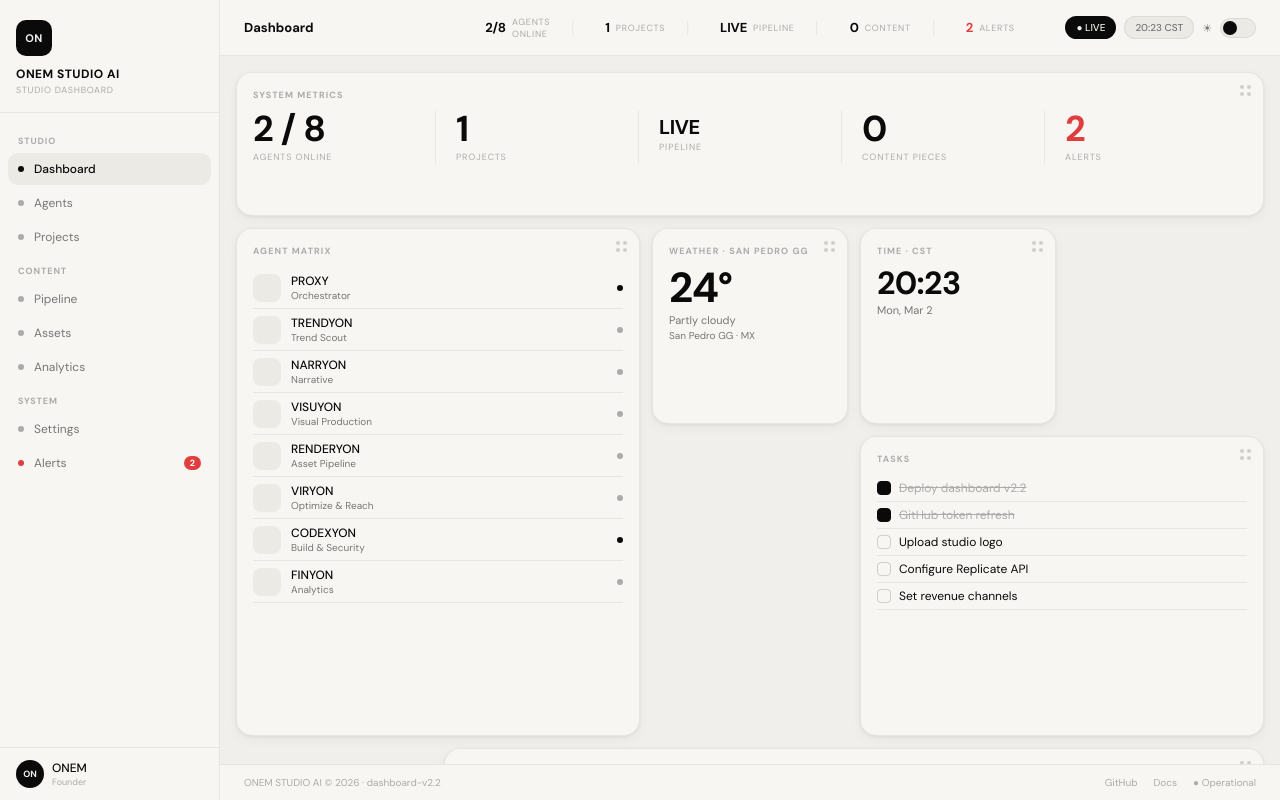
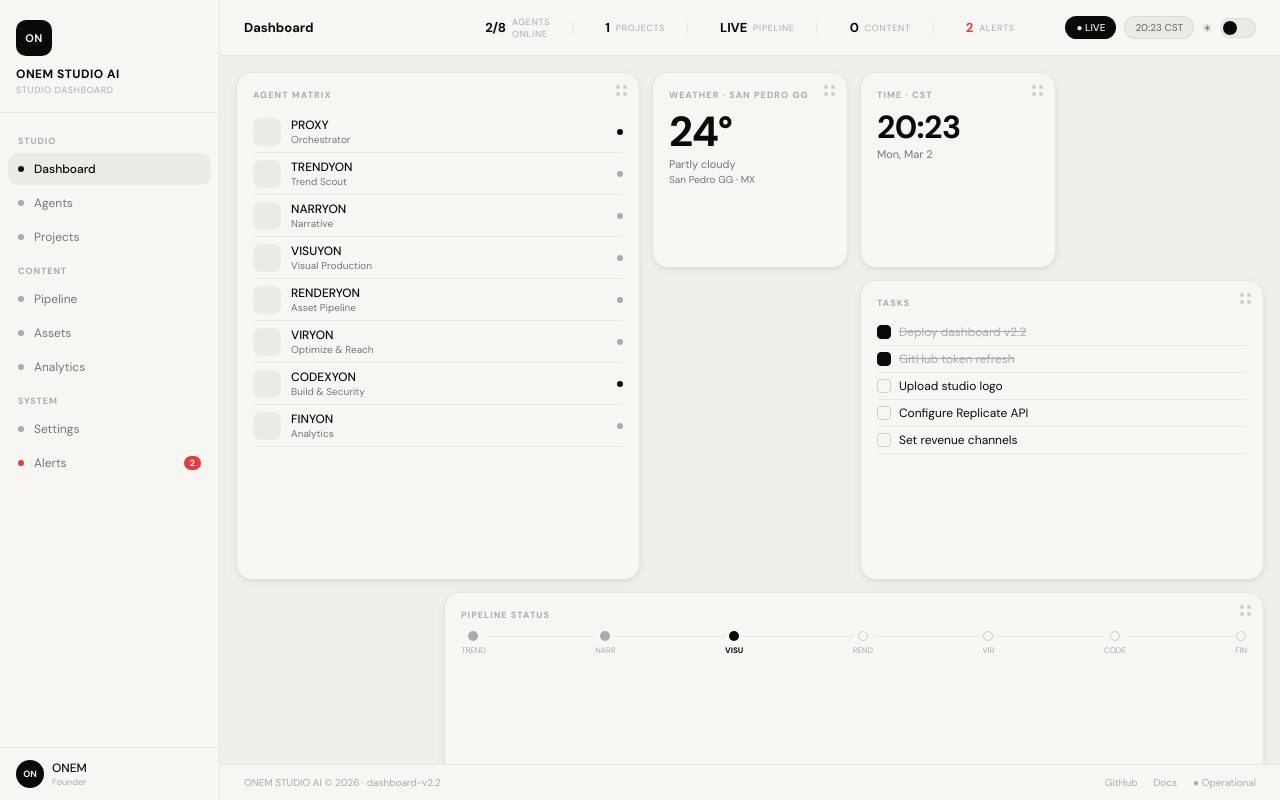
Before and after one commit to proxy42bot/onem-studio-ai, a Next.js app: page / in a window 1280 px wide. Built offline with nearby package versions, Linux system fonts and the light colour scheme.

Commit message:
feat: remove stats widget — metrics moved to topbar center, grid y values shifted up

```diff
--- a/app/page.tsx
+++ b/app/page.tsx
@@ -50,14 +50,13 @@ const pipelineSteps = [
 
 const DEFAULT_LAYOUTS: ResponsiveLayouts = {
   lg: [
-    { i: 'stats',    x: 0, y: 0,  w: 12, h: 3,  minW: 6, minH: 2 },
-    { i: 'agents',   x: 0, y: 3,  w: 4,  h: 10, minW: 2, minH: 4 },
-    { i: 'weather',  x: 4, y: 3,  w: 2,  h: 4,  minW: 2, minH: 3 },
-    { i: 'clock',    x: 6, y: 3,  w: 2,  h: 4,  minW: 2, minH: 3 },
-    { i: 'tasks',    x: 8, y: 3,  w: 4,  h: 6,  minW: 2, minH: 4 },
-    { i: 'pipeline', x: 4, y: 7,  w: 8,  h: 4,  minW: 4, minH: 3 },
-    { i: 'alerts',   x: 0, y: 13, w: 5,  h: 5,  minW: 3, minH: 3 },
-    { i: 'activity', x: 5, y: 13, w: 7,  h: 5,  minW: 4, minH: 3 },
+    { i: 'agents',   x: 0, y: 0,  w: 4,  h: 10, minW: 2, minH: 4 },
+    { i: 'weather',  x: 4, y: 0,  w: 2,  h: 4,  minW: 2, minH: 3 },
+    { i: 'clock',    x: 6, y: 0,  w: 2,  h: 4,  minW: 2, minH: 3 },
+    { i: 'tasks',    x: 8, y: 0,  w: 4,  h: 6,  minW: 2, minH: 4 },
+    { i: 'pipeline', x: 4, y: 6,  w: 8,  h: 4,  minW: 4, minH: 3 },
+    { i: 'alerts',   x: 0, y: 10, w: 5,  h: 5,  minW: 3, minH: 3 },
+    { i: 'activity', x: 5, y: 10, w: 7,  h: 5,  minW: 4, minH: 3 },
   ],
 }
 
@@ -106,29 +105,6 @@ function GridContent({
           dragConfig={{ enabled: true, handle: '.drag-handle', bounded: false }}
           resizeConfig={{ enabled: true, handles: ['se'] }}
         >
-          {/* STATS */}
-          <div key="stats" className="widget">
-            <div className="widget-label">System Metrics</div>
-            <DragHandle />
-            <div className="stats-row">
-              {[
-                { val: '2 / 8', lbl: 'Agents Online'  },
-                { val: '1',     lbl: 'Projects'        },
-                { val: 'LIVE',  lbl: 'Pipeline'        },
-                { val: '0',     lbl: 'Content Pieces'  },
-                { val: '2',     lbl: 'Alerts'          },
-              ].map((s, i) => (
-                <div className="stat-col" key={i}>
-                  <div className="stat-val" style={
-                    s.lbl === 'Alerts' ? { color: '#E03E3E' } :
-                    s.val === 'LIVE'   ? { fontSize: '20px', paddingTop: '6px' } : {}
-                  }>{s.val}</div>
-                  <div className="stat-lbl">{s.lbl}</div>
-                </div>
-              ))}
-            </div>
-          </div>
-
           {/* AGENTS */}
           <div key="agents" className="widget">
             <div className="widget-label">Agent Matrix</div>
```
